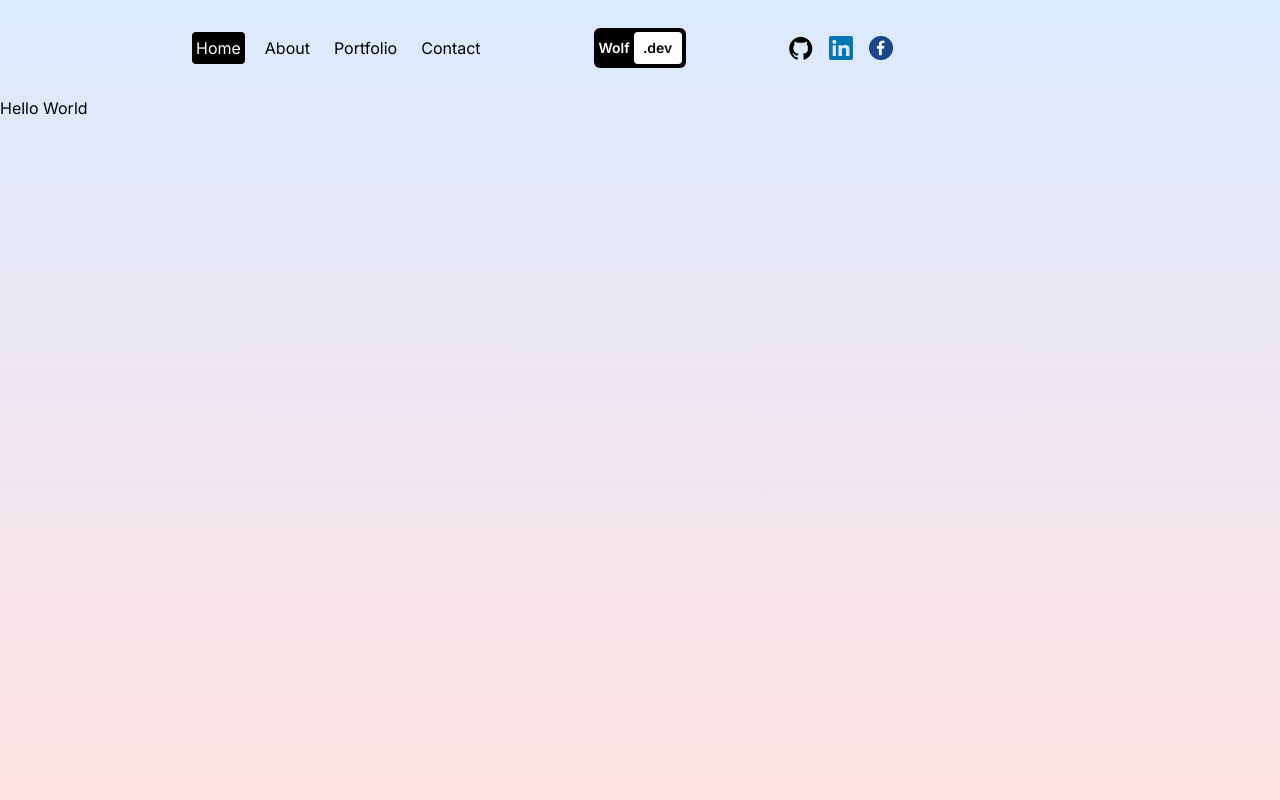
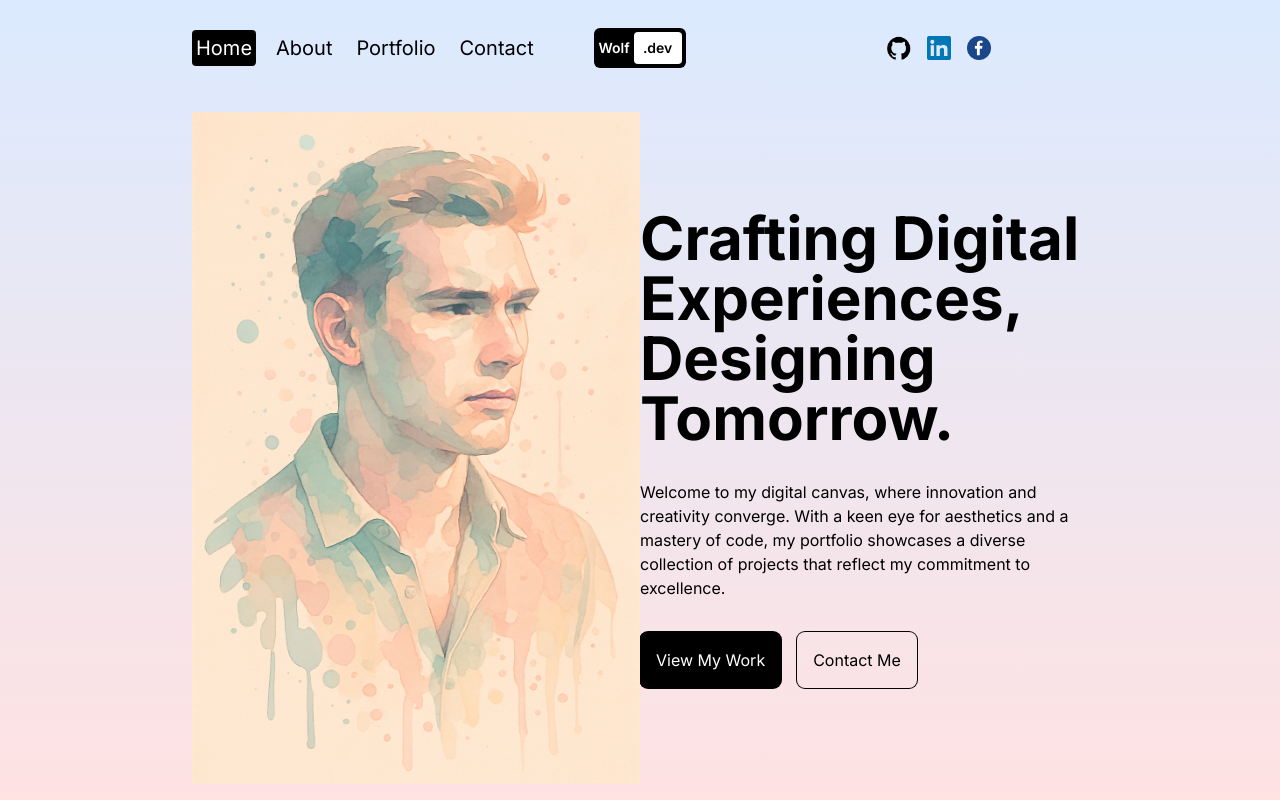
Before and after one commit to Akbar-Rouzi/my-portfolio, a Next.js app: page / in a window 1280 px wide. Built offline with nearby package versions, Linux system fonts and the light colour scheme.

Commit message:
Add Image, text, and button to home page

```diff
--- a/src/app/layout.js
+++ b/src/app/layout.js
@@ -17,7 +17,7 @@
 					<div className="h-24">
 						<Navbar />
 					</div>
-					<div className="h-[calc(100vh - 6rem)]">
+					<div className="h-[calc(100vh-6rem)]">
 						{children}
 					</div>
 
--- a/src/app/page.js
+++ b/src/app/page.js
@@ -1,5 +1,29 @@
+import Image from "next/image";
+
 const Homepage = () => {
-	return <div>Hello World</div>;
+	return <div className="h-full flex flex-col lg:flex-row px-4 sm:px-8 md:px-12 lg:px-20 xl:px-48">
+		{/* IMAGE CONTAINER */}
+		<div className="h-1/2 lg:h-full lg:w-1/2 relative">
+			<Image src="/hero.png" alt="" fill className="object-contain" />
+		</div>
+		{/* TEXT CONTAINER */}
+		<div className="h-1/2 flex lg:h-full lg:w-1/2 flex-col gap-8 items-center justify-center">
+			{/* TITLE */}
+			<h1 className="text-4xl md:text-6xl font-bold"> Crafting Digital Experiences, Designing Tomorrow.</h1>
+			{/* DESCRIPTION */}
+			<p className="">
+				Welcome to my digital canvas, where innovation and creativity
+				converge. With a keen eye for aesthetics and a mastery of code, my
+				portfolio showcases a diverse collection of projects that reflect my
+				commitment to excellence.
+			</p>
+			{/* BUTTONS */}
+			<div className="w-full flex gap-4">
+				<button className="p-4 rounded-lg ring-1 ring-black bg-black text-white">View My Work</button>
+				<button className="p-4 rounded-lg ring-1 ring-black">Contact Me</button>
+			</div>
+		</div>
+	</div>;
 };
 
 export default Homepage;
--- a/src/components/navbar.jsx
+++ b/src/components/navbar.jsx
@@ -12,7 +12,7 @@
 const Navbar = () => {
   const [open, setOpen] = useState(false);
   return (
-    <div className="h-full flex items-center justify-between px-4 sm:px-8 md:px-12 lg:px-20 xl:px-48 tex-xl">
+    <div className="h-full flex items-center justify-between px-4 sm:px-8 md:px-12 lg:px-20 xl:px-48 text-xl">
       {/* LINKS */}
       <div className="hidden md:flex gap-4 w-1/3">
         {links.map((link) => (
@@ -32,7 +32,7 @@
         </Link>
       </div>
       {/* SOCIALS */}
-      <div className="hidden md:flex gap-4 w-1/3">
+      <div className="hidden md:flex gap-4 w-1/3 xl:justify-center">
         <Link href="#">
           <Image src="/github.png" alt="" width={24} height={24} />
         </Link>
```
Also changed, not shown: public/hero.png (added).
